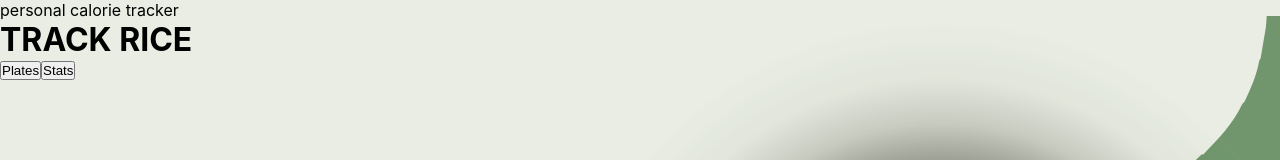
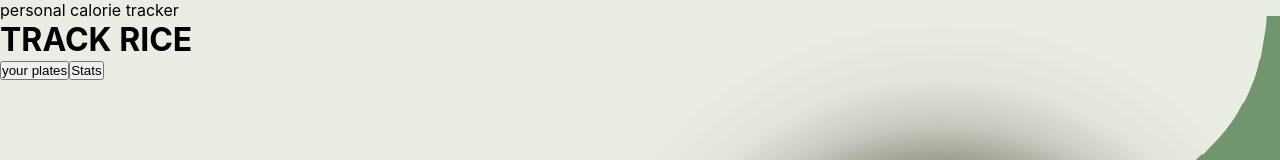
Before and after one commit to Damor17/hackRice23, a React (Create React App) app in the folder frontend/: page / in a window 1280 px wide. Shown: the top 160 px of the page. Built offline with nearby package versions, Linux system fonts and the light colour scheme.

Commit message:
graphs v2

```diff
--- a/frontend/src/pages/Home.js
+++ b/frontend/src/pages/Home.js
@@ -8,7 +8,7 @@ const Home = () => {
     <div className={HomeCSS["home-page"]}>
       <p>personal calorie tracker</p>
       <h1>TRACK RICE</h1>
-      <button onClick={() => navigate("/upload")}>Plates</button>
+      <button onClick={() => navigate("/upload")}>your plates</button>
       <button onClick={() => navigate("/graphs")}>Stats</button>
     </div>
   );
```
